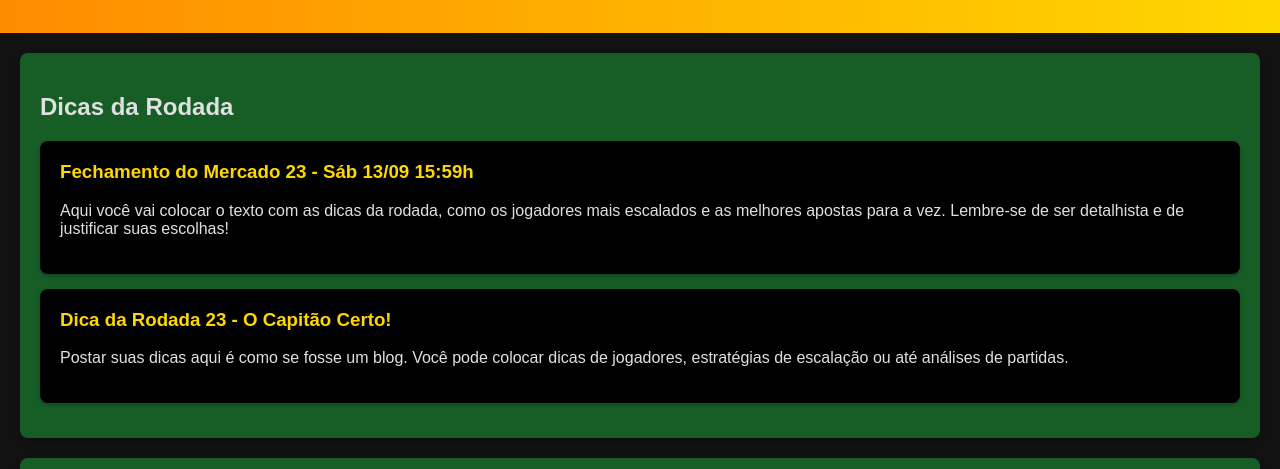
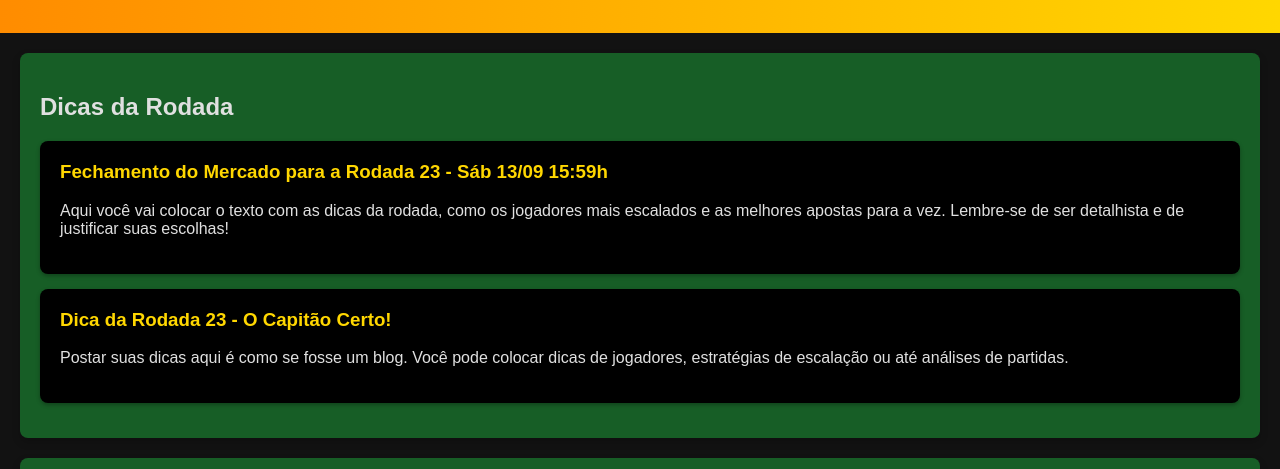
Before and after one commit to AndreArtte/Segue-o-Pai, a plain HTML site: page index.html in a window 1280 px wide. Shown: the part 331-800 px from the top of the page. Drawn offline with Linux system fonts and the light colour scheme.

Commit message:
Update index.html

```diff
--- a/index.html
+++ b/index.html
@@ -33,7 +33,7 @@
             <h2>Dicas da Rodada</h2>
             <div class="dica-container">
                 <article class="dica-post">
-                    <h3>Fechamento do Mercado <span class="rodada-numero-span">25</span> - Sáb 13/09 15:59h</h3>
+                    <h3>Fechamento do Mercado para a Rodada <span class="rodada-numero-span">25</span> - Sáb 13/09 15:59h</h3>
                     <p>Aqui você vai colocar o texto com as dicas da rodada, como os jogadores mais escalados e as melhores apostas para a vez. Lembre-se de ser detalhista e de justificar suas escolhas!</p>
                 </article>
                 <article class="dica-post">
```
